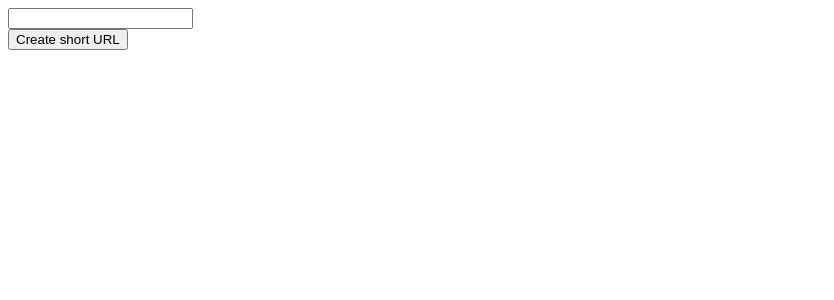
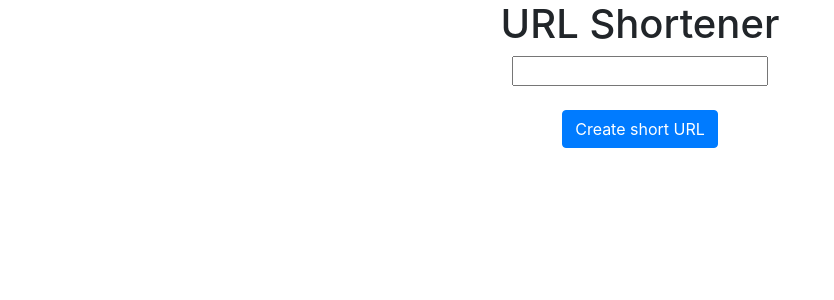
Before and after one commit to paskhalyan/urlredir, a Django app: page / in a window 1280 px wide. Shown: the top 300 px of the page, without its empty margins (0-834 px from the left). Run offline with Django 3.2, Linux system fonts and the light colour scheme; some libraries are stand-ins or nearby versions.

Commit message:
url field in ShortURL model is URLField now, now the app is normally functioning, some other changes

```diff
--- a/redir/models.py
+++ b/redir/models.py
@@ -2,7 +2,7 @@ from django.db import models
 
 
 class ShortURL(models.Model):
-    url = models.CharField(max_length=220, )
+    url = models.URLField()
     short_url = models.CharField(max_length=15, unique=True)
     created_date = models.DateTimeField()
     counter = models.IntegerField(default=0)
--- a/redir/templates/redir/home.html
+++ b/redir/templates/redir/home.html
@@ -1,14 +1,24 @@
 <!DOCTYPE html>
 <html lang="en">
 <head>
+    <link rel="stylesheet" href="https://stackpath.bootstrapcdn.com/bootstrap/4.1.3/css/bootstrap.min.css"
+          integrity="sha384-MCw98/SFnGE8fJT3GXwEOngsV7Zt27NXFoaoApmYm81iuXoPkFOJwJ8ERdknLPMO" crossorigin="anonymous">
     <meta charset="UTF-8">
     <title>Home</title>
 </head>
 <body>
+<div class="container">
+<div class="row">
+<div class="text-center col-sm-12">
     <form action="{% url 'shorten' %}">
-        <input type="text" name="originalurl" />
+        <h1>URL Shortener</h1>
+        <input type="text" name="originalurl"/>
         <br/>
-        <input type="submit" value="Create short URL" />
+        <br/>
+        <input class="btn btn-primary" type="submit" value="Create short URL"/>
     </form>
+</div>
+</div>
+</div>
 </body>
 </html>
--- a/redir/views.py
+++ b/redir/views.py
@@ -13,9 +13,22 @@ def home(request):
 def shorten(request):
     original_url = request.GET['originalurl']
     uri = code_generator()
-    obj = ShortURL(url=original_url, short_url=request.get_host() + '/' + uri, created_date=timezone.now())
+    obj = ShortURL(url=original_url, short_url=uri, created_date=timezone.now())
     obj.save()
-    return render(request, 'redir/shorten.html', {'original': obj.url, 'shorten': obj.short_url, 'date': obj.created_date})
+    # TODO add error message for this case
+    '''
+        if obj.clean():
+            obj.save()
+            return render(request, 'redir/shorten.html',
+                          {'original': obj.url, 'shorten': request.get_host() + '/' + uri, 'date': obj.created_date})
+        else:
+
+            return render(request, 'redir/home.html')
+            '''
+    return render(request, 'redir/shorten.html',
+                  {'original': obj.url, 'shorten': request.get_host() + '/' + uri, 'date': obj.created_date})
+
+
 
 
 def redirect_to_original(request, short_url=None):
```
Also changed, not shown: redir/templates/redir/shorten.html (+6 -2 lines), redir/migrations/0006_auto_20181120_0928.py (added).
